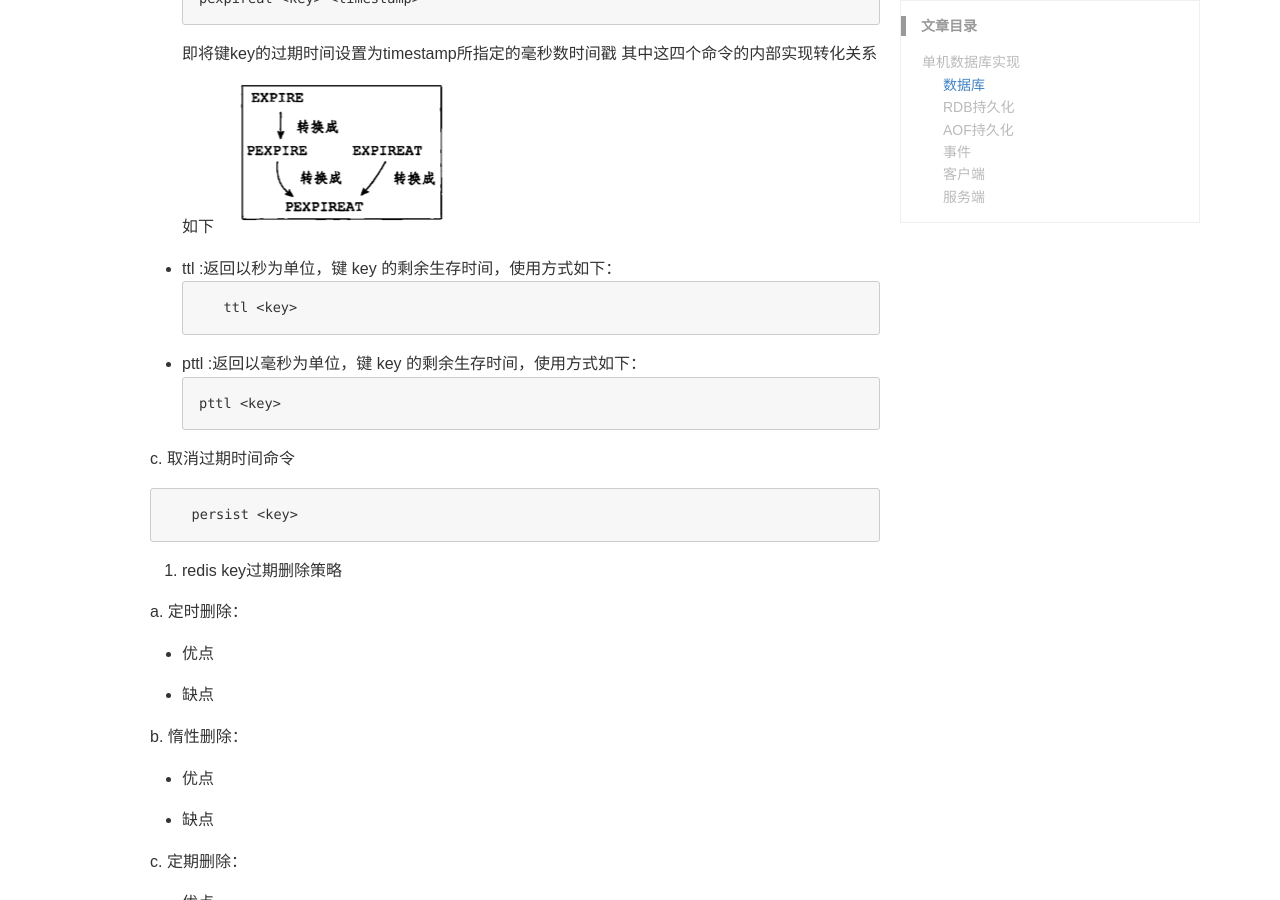
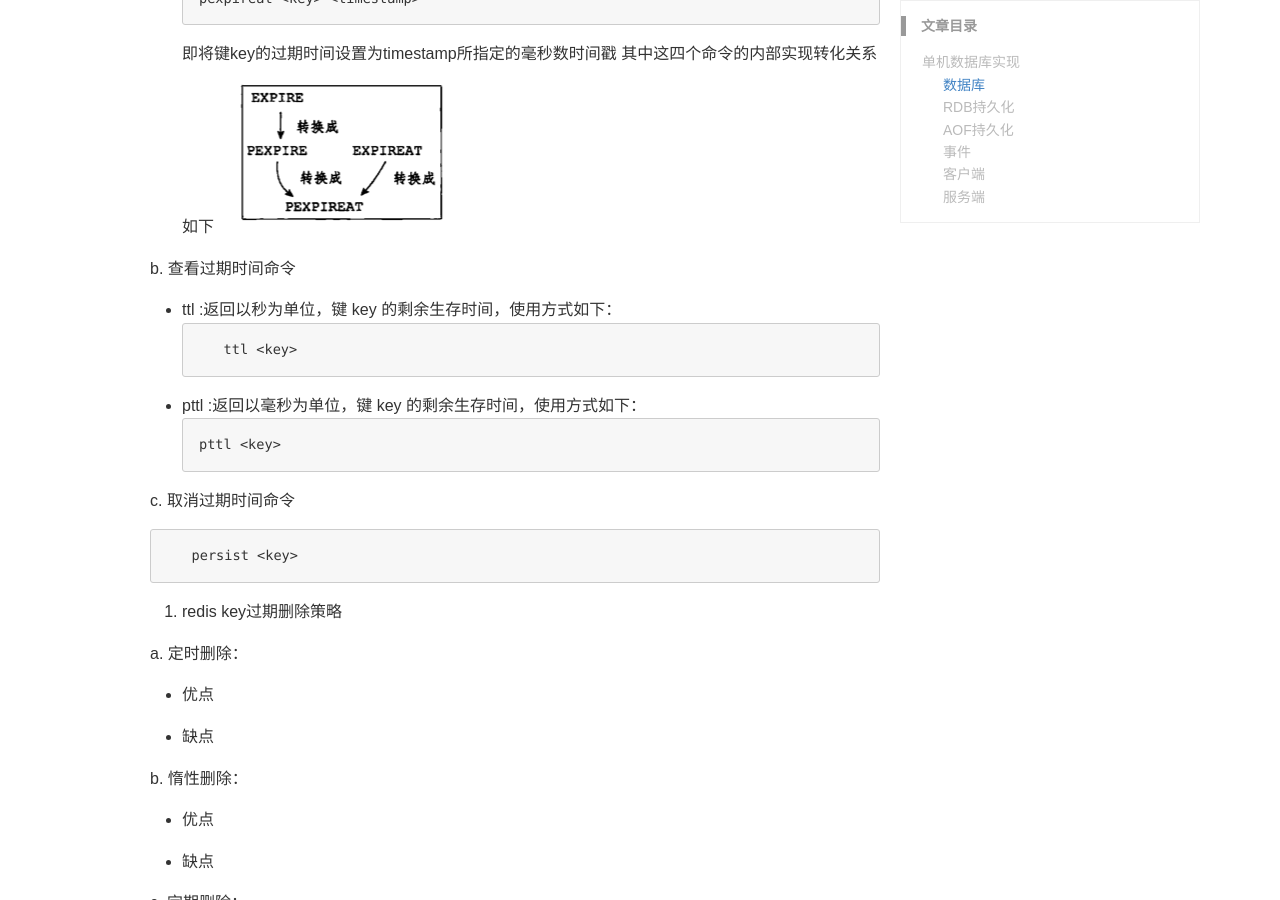
Before and after one commit to awwzc/wzq1990413.github.ios, a Jekyll site: the page built from _posts/blog/2019-11-11-redis1.md, in a window 1280 px wide and 900 px high, scrolled down 2265 px. Built offline with Jekyll 4.4.1, drawn with Linux system fonts in a browser that asks for light colours; comment, search, counter and statistics services are not loaded.

Commit message:
euraka update

````diff
--- a/_posts/blog/2019-11-11-redis1.md
+++ b/_posts/blog/2019-11-11-redis1.md
@@ -81,6 +81,7 @@ keywords: redis, 原理
  其中这四个命令的内部实现转化关系如下
  ![]({{ site.url }}/images/posts/redis/设置过期时间命令转化图.png)
 
+ b. 查看过期时间命令
  +  ttl :返回以秒为单位，键 key 的剩余生存时间，使用方式如下：
  ```
    ttl <key>
````
